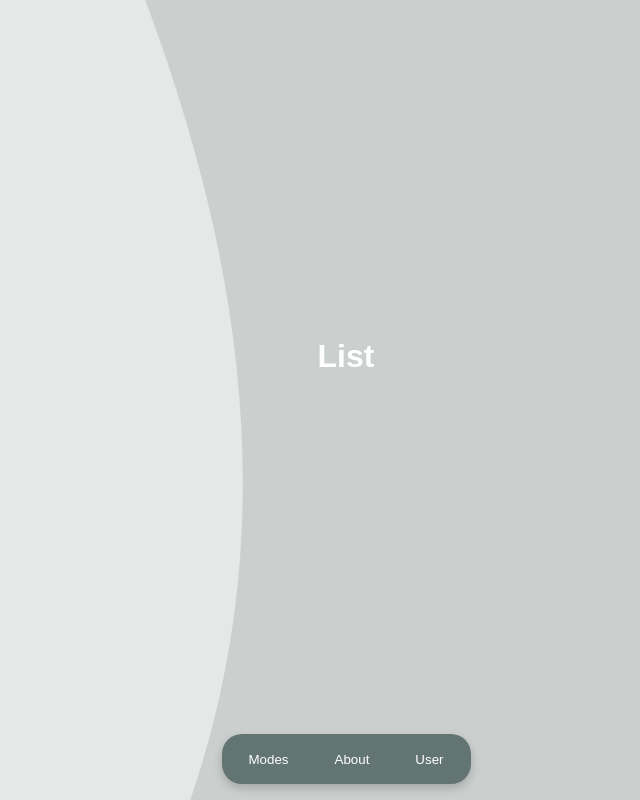
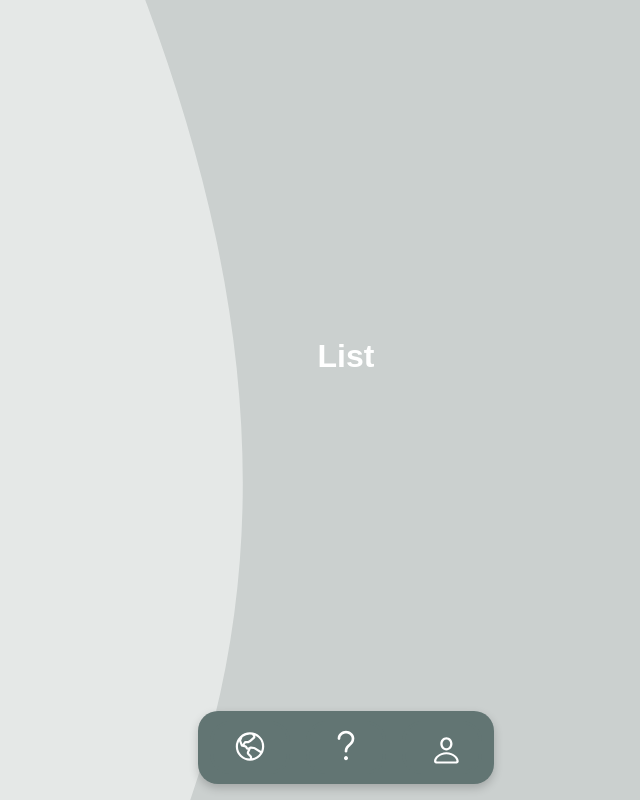
Before and after one commit to elsakatrin/greenstep-isl, a Next.js app in the folder betterstep/: page /list in a window 1280 px wide. Shown: the whole page, without its empty margins (294-934 px from the left). Built offline with nearby package versions, Linux system fonts and the light colour scheme.

Commit message:
Icons N Stuff

```diff
--- a/betterstep/src/components/IsLocationActive/IsLocationActive.jsx
+++ b/betterstep/src/components/IsLocationActive/IsLocationActive.jsx
@@ -4,8 +4,6 @@ import useCheckMobileScreen from '@/utils/useCheckMobileScreen.js'
 
 export default function IsLocationActive() {
   const [isLocationActive, setIsLocationActive] = React.useState(true)
-
-  console.log(useCheckMobileScreen())
 
   React.useEffect(() => {
     navigator.permissions
--- a/betterstep/src/components/Login/Login.jsx
+++ b/betterstep/src/components/Login/Login.jsx
@@ -11,7 +11,6 @@ export default function LoginView() {
     <>
       <div className={styles.formWrapper}>
         <div className={styles.buttonBox}>
-
           {/* Had to comment out the login/signup because we didn't have enough time  */}
           {/* {mode === 'login' && (
             <Button className={styles.createbtn}onClick={() => setMode('signup')}>Create Account</Button>
@@ -39,7 +38,7 @@ function LoginForm() {
       </form>
 
       <Button>
-        <Link href="/onboarding">Shortcut</Link>
+        <Link href="/onboarding">Login</Link>
       </Button>
     </div>
   )
@@ -65,7 +64,7 @@ function SignUpForm() {
   function handleClick(e) {
     const fetcher = (...args) => fetch(...args).then((res) => res.json())
     e.preventDefault()
-    console.log('The link was clicked.')
+
     const { data, error } = useSWR(url, fetcher)
     if (error) return <div>Failed to load</div>
     if (!data) return <div>Loading...</div>
--- a/betterstep/src/components/MarkerTooltip/MarkerTooltip.module.css
+++ b/betterstep/src/components/MarkerTooltip/MarkerTooltip.module.css
@@ -1,6 +1,6 @@
 .tooltipWrapper {
   position: absolute;
-  bottom: 5rem;
+  bottom: 6rem;
   width: 100%;
   display: flex;
   align-items: center;
--- a/betterstep/src/components/MarkerTooltip/MarkerTooltip.module.scss
+++ b/betterstep/src/components/MarkerTooltip/MarkerTooltip.module.scss
@@ -1,6 +1,6 @@
 .tooltipWrapper {
   position: absolute;
-  bottom: 5rem;
+  bottom: 6rem;
   width: 100%;
   display: flex;
   align-items: center;
--- a/betterstep/src/components/Navbar/Navbar.jsx
+++ b/betterstep/src/components/Navbar/Navbar.jsx
@@ -10,6 +10,7 @@ import Image from 'next/image'
 import backicon from '../../public/back.svg'
 import list from '../../public/list-bullets.svg'
 import questionmark from '../../public/questionmark.svg'
+import globe from '../../public/globe-west.svg'
 import user from '../../public/user.svg'
 
 export default function Navbar({ locations }) {
@@ -29,20 +30,47 @@ export default function Navbar({ locations }) {
         <nav className={styles.navigation}>
           {asPath !== '/mode' && (
             <Link href="/mode">
-              <Button>Modes</Button>
+              <Button>
+                <Image
+                  src={globe}
+                  alt="User profile"
+                  width={50}
+                  height={35}
+                  priority
+                />
+              </Button>
             </Link>
           )}
           {asPath !== '/about' && (
             <Link href="/about">
-              <Button>About</Button>
+              <Button>
+                <Image
+                  src={questionmark}
+                  alt="Explaination"
+                  width={50}
+                  height={35}
+                />
+              </Button>
             </Link>
           )}
           {asPath !== '/user' && (
             <Link href="/user">
-              <Button>User</Button>
+              <Button>
+                <Image src={user} alt="User profile" width={50} height={35} />
+              </Button>
             </Link>
           )}
-          {locations && <Button onClick={handleListView}>List</Button>}
+          {locations && (
+            <Button onClick={handleListView}>
+              {' '}
+              <Image
+                src={list}
+                alt="List of locations"
+                width={50}
+                height={35}
+              />
+            </Button>
+          )}
         </nav>
       </div>
     </>
```
Also changed, not shown: betterstep/src/components/MarkerTooltip/MarkerTooltip.jsx (+6 -1 lines), betterstep/src/public/globe-west.svg (added).
